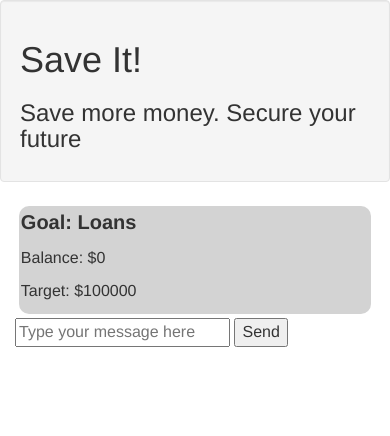
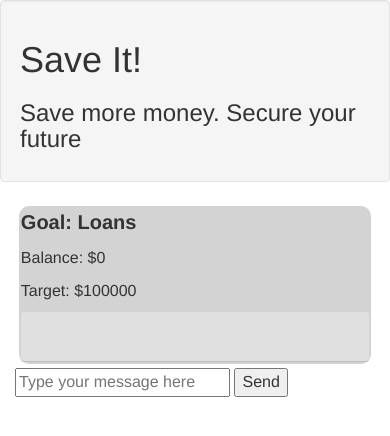
Before and after one commit to gmareske/castle-savings, a Flask app: page /app in a window 390 px wide. Shown: the top 436 px of the page. Run offline with Flask 2, Linux system fonts and the light colour scheme; some libraries are stand-ins or nearby versions.

Commit message:
Add progress bars

```diff
--- a/static/style.css
+++ b/static/style.css
@@ -38,6 +38,21 @@
 }
 .green {
     background: lightgreen;
+}
+.progress {
+    display: block;
+    height: 100%;
+    background-color: lightgreen;
+    border-radius: 3px;
+    transition: width 500ms ease-in-out;
+}
+.progress-bar {
+    width: 100%;
+    height: 50px;
+    background-color: #e0e0e0;
+    padding: 3px;
+    border-radius: 3px;
+    /* box-shadow: inset 0 1px 3px rgba(0, 0, 0, .2); */
 }
 .message-wrapper {
     overflow-y: scroll;
--- a/templates/app.html
+++ b/templates/app.html
@@ -18,8 +18,15 @@
 	{% for goal in user.goals %}
 	<div class="goal {% if goal.balance >= goal.target %}green{% endif %}">
 	  <p class="goal-name">Goal: {{goal.name|title}}</p>
-	  <p class="goal-balance">Balance: ${{goal.balance}}</p>
-	  <p class="goal-target">Target: ${{goal.target}}</p>
+	  <div class="row">
+	    <div class="col-sm-12 col-md-6">
+	      <p class="goal-balance">Balance: ${{goal.balance}}</p>
+	      <p class="goal-target">Target: ${{goal.target}}</p>
+	    </div>
+	    <div class="col-sm-12 col-md-6"><div class="progress-bar">
+		<div class="progress" style="width:{{goal.balance / goal.target * 100}}%"></div>
+	    </div></div>
+	  </div>
 	</div>
 	{% endfor %}
       </div>
```
